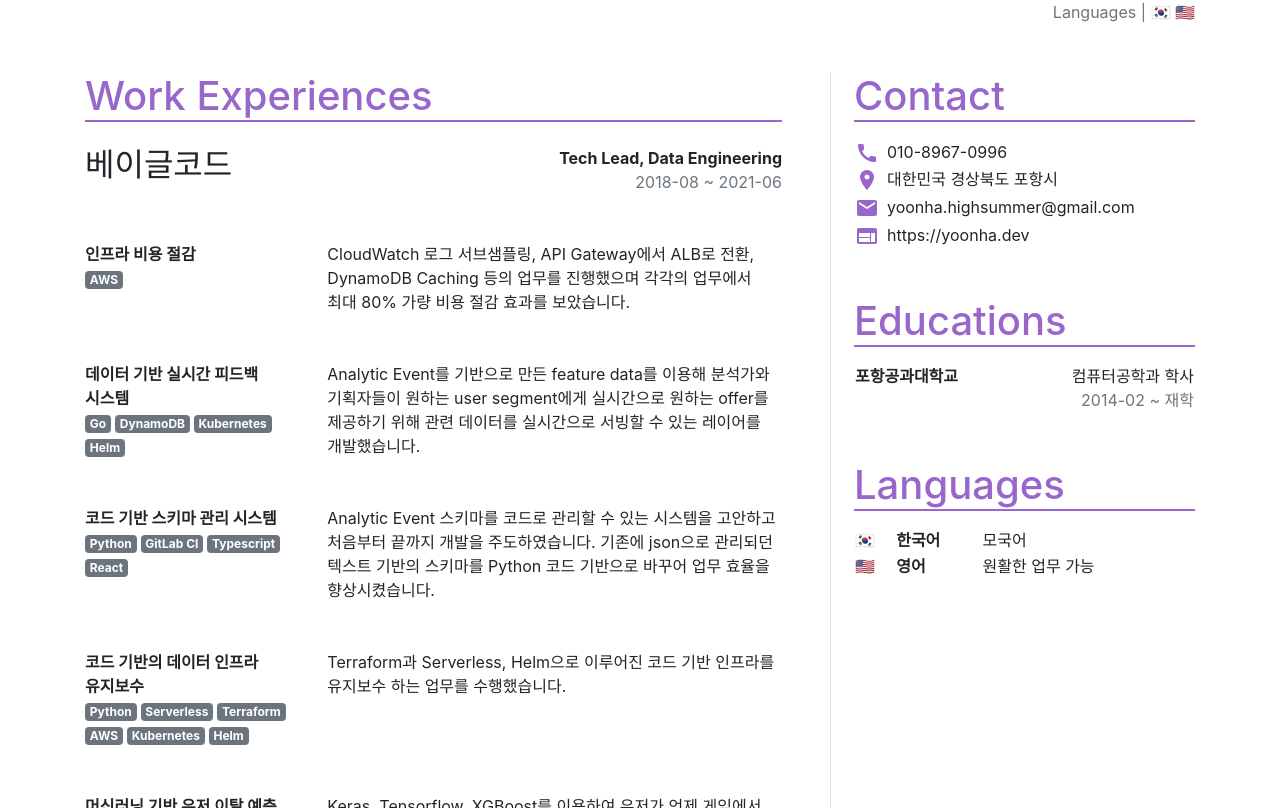
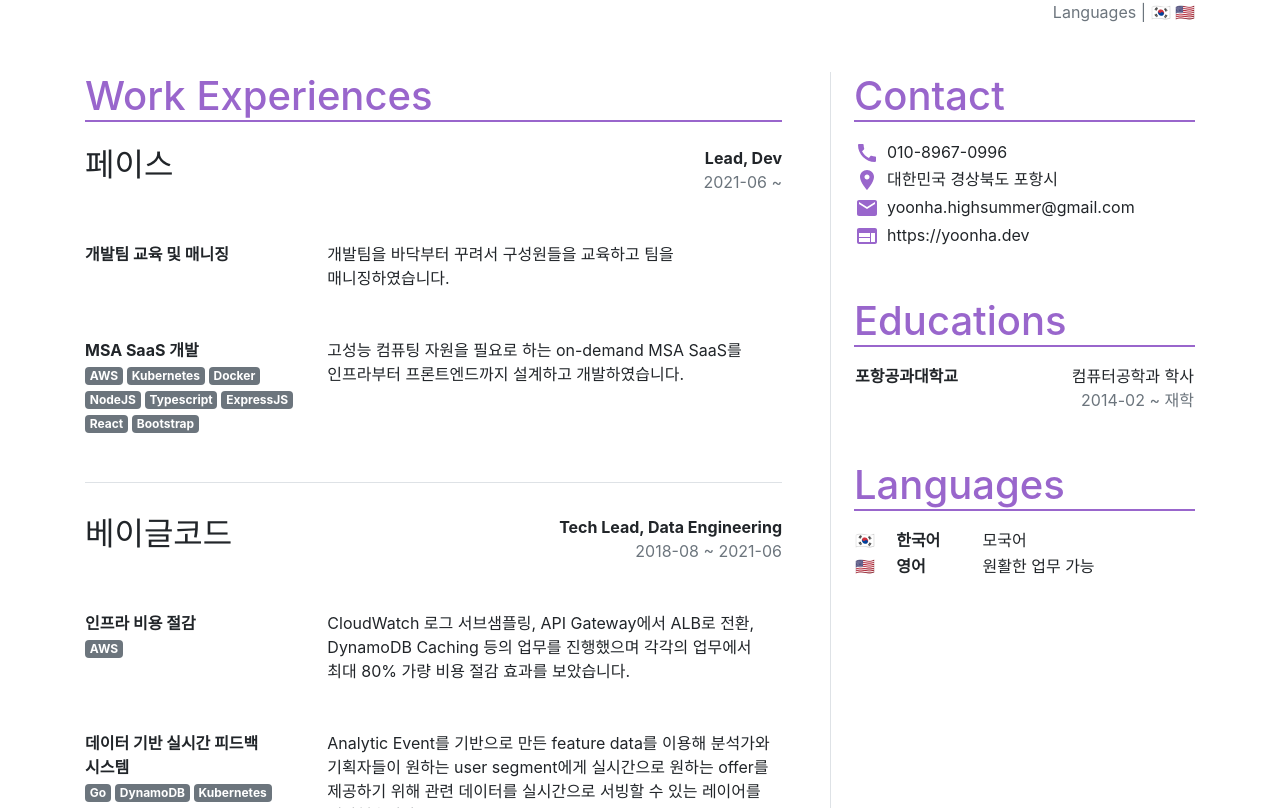
Before and after one commit to highsummer/yoonha-web, a Next.js app: page / in a window 1280 px wide. Shown: the part 592-1400 px from the top of the page. Built offline with nearby package versions, Linux system fonts and the light colour scheme.

Commit message:
Add some history

```diff
--- a/src/data/index.ts
+++ b/src/data/index.ts
@@ -158,6 +158,52 @@
 export const WorkExperiences: WorkExperience[] = [
   {
     company: {
+      "ko-KR": "페이스",
+      "en-US": "PACE",
+      "emoji": "💓"
+    },
+    charge: forAll("Lead, Dev"),
+    from: new Date("2021-06-01"),
+    contents: [
+      {
+        subtitle: {
+          "ko-KR": "개발팀 교육 및 매니징",
+          "en-US": "Managed and taught Dev team",
+          "emoji": "👭📖🚦",
+        },
+        stacks: [],
+        text: {
+          "ko-KR": "개발팀을 바닥부터 꾸려서 구성원들을 교육하고 팀을 매니징하였습니다.",
+          "en-US": "Built Dev team from scratch, while teaching and managing them.",
+          "emoji": "",
+        },
+      },
+      {
+        subtitle: {
+          "ko-KR": "MSA SaaS 개발",
+          "en-US": "MSA SaaS from scratch",
+          "emoji": "🌊🖥🏗",
+        },
+        stacks: [
+          forAll("AWS"),
+          forAll("Kubernetes"),
+          forAll("Docker"),
+          forAll("NodeJS"),
+          forAll("Typescript"),
+          forAll("ExpressJS"),
+          forAll("React"),
+          forAll("Bootstrap"),
+        ],
+        text: {
+          "ko-KR": "고성능 컴퓨팅 자원을 필요로 하는 on-demand MSA SaaS를 인프라부터 프론트엔드까지 설계하고 개발하였습니다.",
+          "en-US": "Worked from infrastructure to frontend, designing and developing an on-demand MSA SaaS which requires high-performance computing.",
+          "emoji": "",
+        },
+      }
+    ],
+  },
+  {
+    company: {
       "ko-KR": "베이글코드",
       "en-US": "Bagelcode",
       "emoji": "🥯💻",
@@ -298,7 +344,7 @@
     },
     charge: forAll("Internship", "⏲️"),
     from: new Date("2018-02-01"),
-    to: new Date("2021-08-01"),
+    to: new Date("2018-08-01"),
     contents: [
       {
         subtitle: {
```
